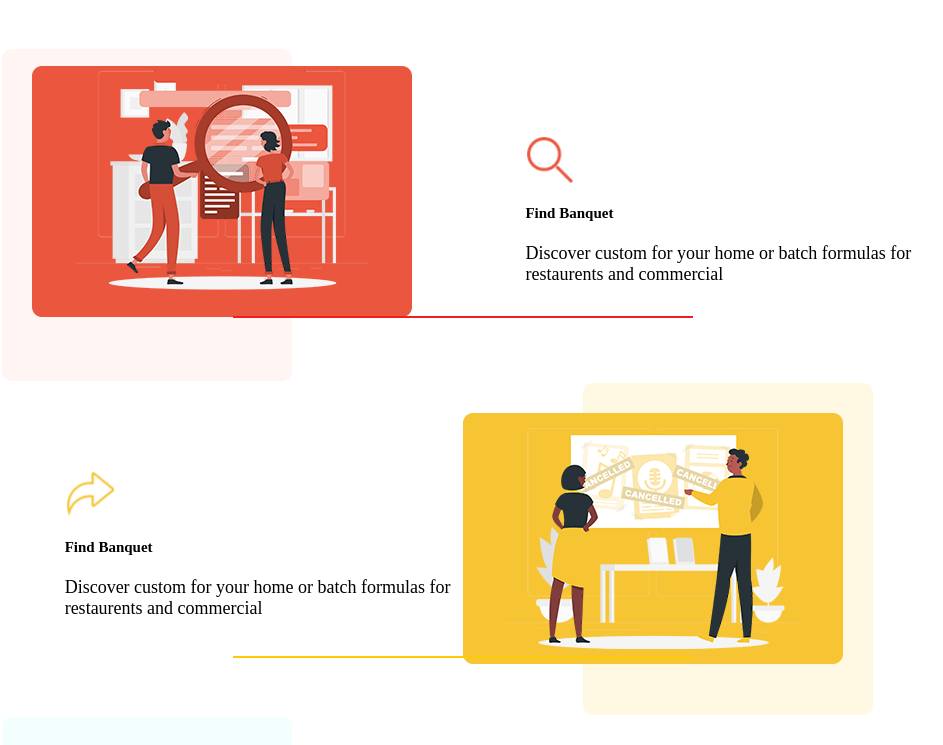
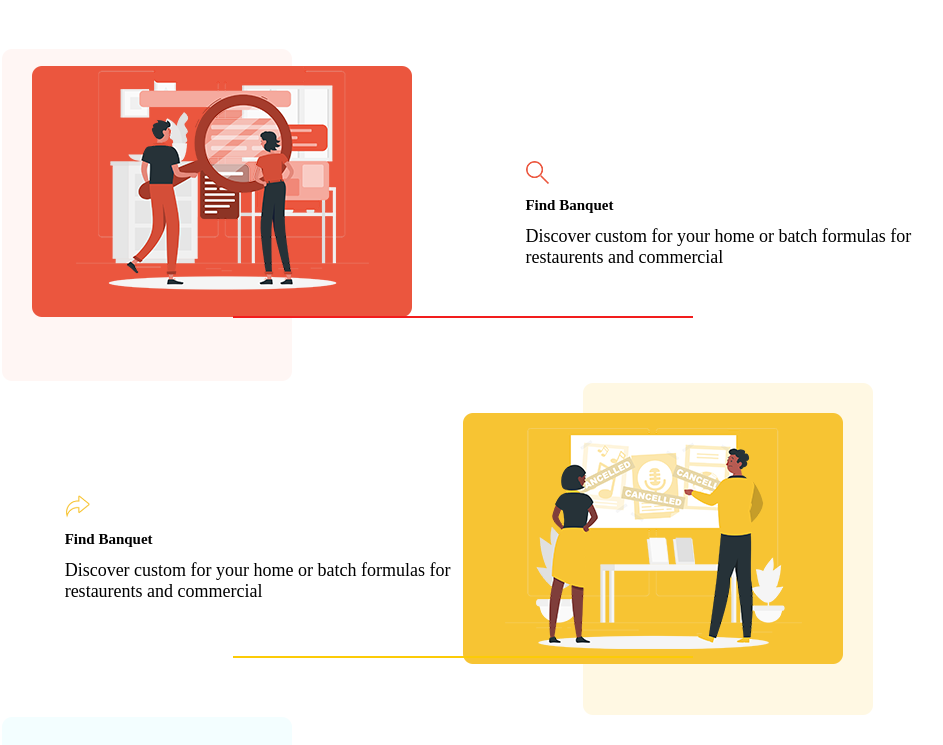
Before and after one commit to Av-Akshay/banquetboookinghomepage, a React (Create React App) app: page / in a window 1280 px wide. Shown: the part 2303-3048 px from the top of the page, without its empty margins (177-1120 px from the left). Built offline with nearby package versions, Linux system fonts and the light colour scheme; a web font is replaced by a local one.

Commit message:
style: find_banquet

```diff
--- a/src/components/BanquetCommonComponent.jsx
+++ b/src/components/BanquetCommonComponent.jsx
@@ -3,7 +3,6 @@ import { Heart, Comment } from "../images";
 
 const BanquetCommonComponent = (props) => {
   const { Banquet, name, heading } = props;
-  console.log(heading);
 
   return (
     <div className="common_card">
--- a/src/index.css
+++ b/src/index.css
@@ -326,14 +326,14 @@ html {
 }
 .banquet_steps {
   display: grid;
-  grid-template-rows: repeat(3, 0.6fr);
+  grid-template-rows: repeat(3, 0.5fr);
   margin-left: 5rem;
   align-items: center;
   justify-content: center;
-  row-gap: 2rem;
+  row-gap: 1.2rem;
 }
 .banquet_steps img {
-  width: 5rem;
+  width: 2.5rem;
 }
 .compOne {
   position: relative;
```
